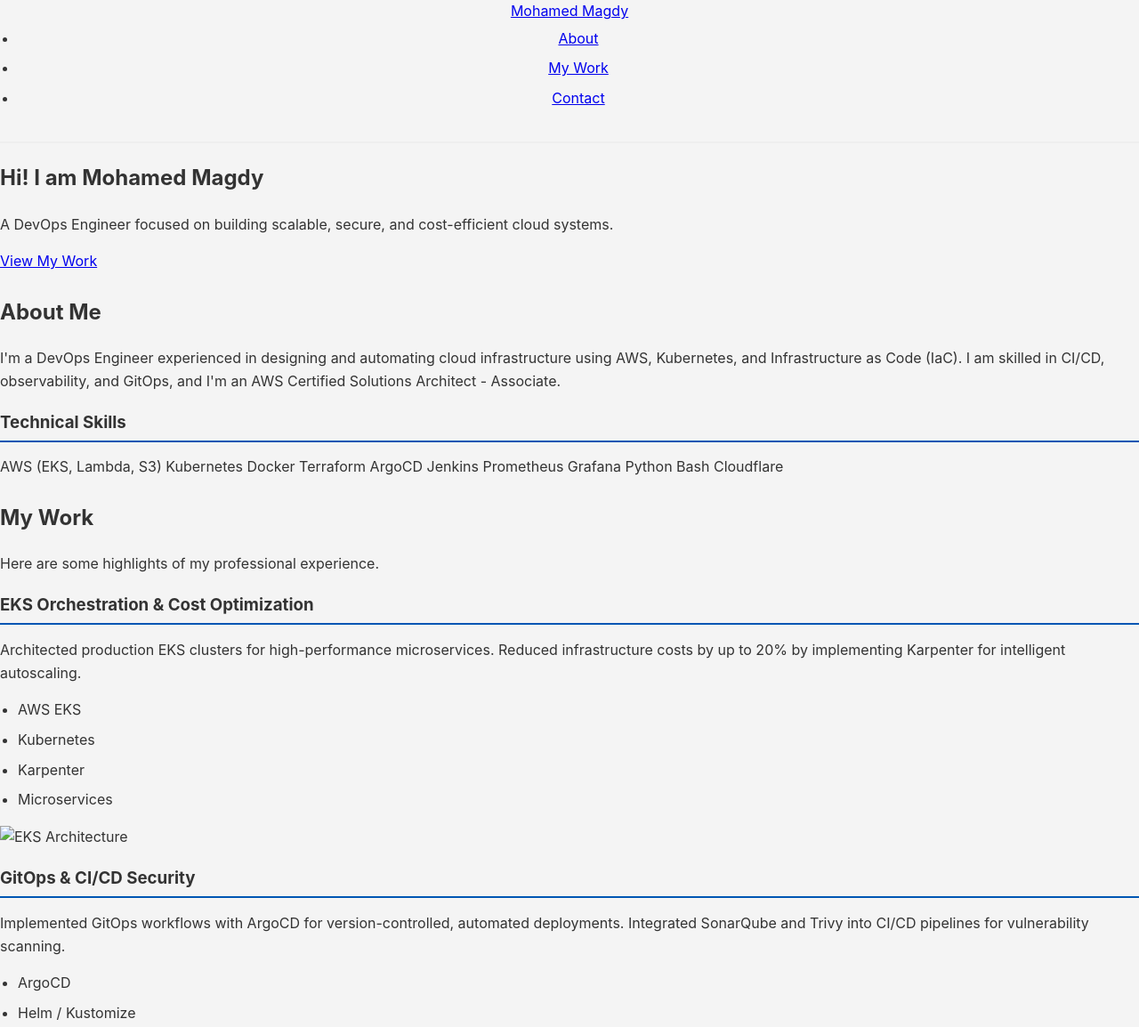
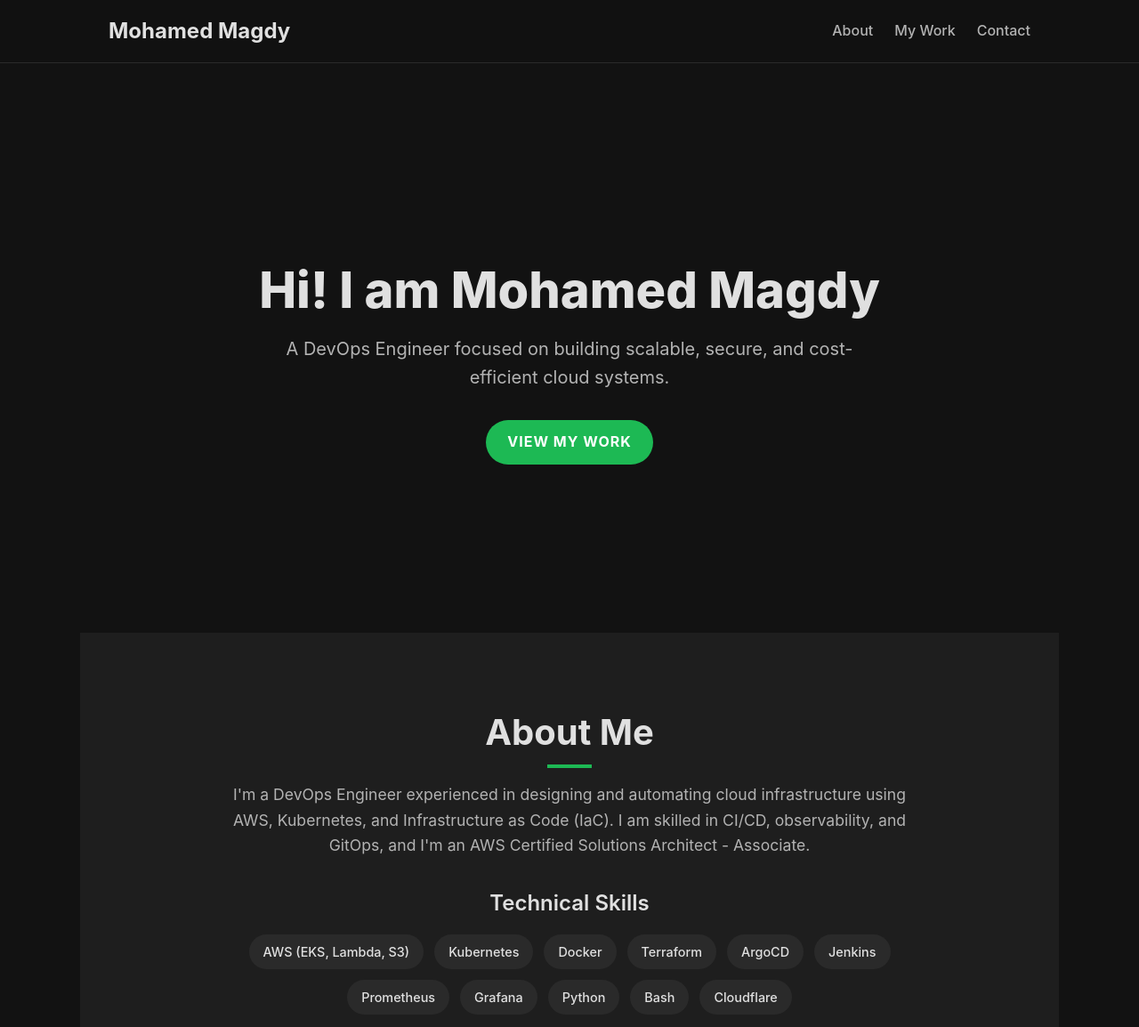
Before and after one commit to MohamedMagdy840/portfolio, a plain HTML site: page index.html in a window 1280 px wide. Shown: the top 1154 px of the page at 89% size. Drawn offline with Linux system fonts and the light colour scheme.

Commit message:
Update style.css

```diff
--- a/style.css
+++ b/style.css
@@ -1,156 +1,371 @@
-/* Basic Styles */
-body {
-    font-family: -apple-system, BlinkMacSystemFont, "Segoe UI", Roboto, "Helvetica Neue", Arial, sans-serif;
-    line-height: 1.6;
-    background-color: #f4f4f4;
-    color: #333;
+/* --- Root Variables --- */
+:root {
+  --bg-color: #121212;
+  --primary-text-color: #e0e0e0;
+  --secondary-text-color: #b3b3b3;
+  --primary-color: #1db954; /* A bright color, like Spotify green */
+  --card-bg-color: #1e1e1e;
+  --border-color: #2a2a2a;
+}
+
+/* --- Global Styles --- */
+*,
+*::before,
+*::after {
+  box-sizing: border-box;
   margin: 0;
   padding: 0;
 }
 
-.container {
-    max-width: 960px;
-    margin: 20px auto;
-    padding: 20px;
-    background-color: #ffffff;
-    border-radius: 8px;
-    box-shadow: 0 4px 12px rgba(0,0,0,0.05);
+html {
+  scroll-behavior: smooth;
+  scroll-padding-top: 5rem; /* Offset for sticky header */
 }
 
-/* Header */
-header {
-    text-align: center;
-    border-bottom: 2px solid #eee;
-    padding-bottom: 20px;
-    margin-bottom: 20px;
+body {
+  font-family: -apple-system, BlinkMacSystemFont, "Segoe UI", Roboto,
+    Helvetica, Arial, sans-serif;
+  background-color: var(--bg-color);
+  color: var(--primary-text-color);
+  line-height: 1.6;
 }
 
-header h1 {
-    margin: 0;
-    color: #111;
+img {
+  max-width: 100%;
+  display: block;
 }
 
-header h2 {
-    margin: 5px 0;
-    font-weight: 400;
-    color: #0056b3; /* Blue color for title */
+a {
+  text-decoration: none;
+  color: var(--primary-color);
+  transition: opacity 0.3s ease;
 }
 
-.contact-links {
-    font-size: 0.95em;
-    color: #555;
+a:hover {
+  opacity: 0.8;
 }
 
-.contact-links a {
-    color: #0056b3;
-    text-decoration: none;
-    margin: 0 5px;
+/* --- Utility & Section Styles --- */
+.section__title {
+  font-size: 2.5rem;
+  font-weight: 700;
+  margin-bottom: 1rem;
+  position: relative;
+  padding-bottom: 0.5rem;
 }
 
-.contact-links a:hover {
-    text-decoration: underline;
+/* Red line under "My Work" from your screenshot */
+.section__title::after {
+  content: "";
+  position: absolute;
+  bottom: 0;
+  left: 0;
+  width: 50px;
+  height: 4px;
+  background-color: var(--primary-color);
 }
 
-/* Sections */
-section {
-    margin-bottom: 25px;
+/* Center title for some sections */
+.about .section__title::after,
+.contact .section__title::after {
+  left: 50%;
+  transform: translateX(-50%);
 }
 
-section h3 {
-    color: #333;
-    border-bottom: 2px solid #0056b3;
-    padding-bottom: 5px;
-    margin-bottom: 15px;
+section {
+  padding: 5rem 2rem;
+  max-width: 1100px;
+  margin: 0 auto;
 }
 
-/* Skills */
-.skills-grid {
+/* --- Header & Navbar --- */
+.header {
+  position: sticky;
+  top: 0;
+  width: 100%;
+  background-color: rgba(18, 18, 18, 0.85);
+  backdrop-filter: blur(10px);
+  z-index: 1000;
+  border-bottom: 1px solid var(--border-color);
+}
+
+.navbar {
+  display: flex;
+  justify-content: space-between;
+  align-items: center;
+  max-width: 1100px;
+  margin: 0 auto;
+  padding: 1rem 2rem;
+}
+
+.navbar__logo {
+  font-size: 1.5rem;
+  font-weight: 700;
+  color: var(--primary-text-color);
+}
+
+.navbar__menu {
+  display: flex;
+  list-style: none;
+  gap: 1.5rem;
+}
+
+.navbar__link {
+  font-weight: 500;
+  color: var(--secondary-text-color);
+  transition: color 0.3s ease;
+}
+
+.navbar__link:hover {
+  color: var(--primary-color);
+  opacity: 1;
+}
+
+/* --- Hero Section --- */
+.hero {
+  min-height: 80vh;
+  display: grid;
+  place-items: center;
+  text-align: center;
+  padding-top: 7rem;
+}
+
+.hero__content {
+  max-width: 700px;
+}
+
+.hero__title {
+  font-size: 3.5rem;
+  font-weight: 800;
+  line-height: 1.2;
+  margin-bottom: 1rem;
+}
+
+.hero__description {
+  font-size: 1.25rem;
+  color: var(--secondary-text-color);
+  margin-bottom: 2rem;
+}
+
+.hero__button {
+  display: inline-block;
+  background-color: var(--primary-color);
+  color: #ffffff;
+  padding: 0.75rem 1.5rem;
+  border-radius: 50px;
+  font-weight: 700;
+  font-size: 1rem;
+  text-transform: uppercase;
+  letter-spacing: 1px;
+}
+
+/* --- About Section --- */
+.about {
+  background-color: var(--card-bg-color);
+  text-align: center;
+}
+
+.about__content {
+  max-width: 800px;
+  margin: 0 auto;
+}
+
+.about__description {
+  font-size: 1.1rem;
+  color: var(--secondary-text-color);
+  margin-bottom: 2rem;
+}
+
+.about__subtitle {
+  font-size: 1.5rem;
+  font-weight: 600;
+  margin-bottom: 1rem;
+  color: var(--primary-text-color);
+}
+
+.about__skills {
+  display: flex;
+  flex-wrap: wrap;
+  justify-content: center;
+  gap: 0.75rem;
+}
+
+.skill {
+  background-color: var(--border-color);
+  color: var(--primary-text-color);
+  padding: 0.5rem 1rem;
+  border-radius: 50px;
+  font-size: 0.9rem;
+  font-weight: 500;
+}
+
+/* --- Work Section --- */
+.work__description {
+  font-size: 1.1rem;
+  color: var(--secondary-text-color);
+  margin-bottom: 3rem;
+  max-width: 700px;
+}
+
+.work__grid {
+  display: grid;
+  gap: 2rem;
+}
+
+.work__box {
+  background-color: var(--card-bg-color);
+  border: 1px solid var(--border-color);
+  border-radius: 8px;
+  overflow: hidden;
   display: grid;
   grid-template-columns: 1fr 1fr;
-    gap: 20px;
+  align-items: center;
+  gap: 2rem;
+  padding: 2rem;
 }
 
-.skill-category {
-    background-color: #f9f9f9;
-    padding: 15px;
-    border-radius: 5px;
-    border: 1px solid #eee;
+/* Alternate grid direction */
+.work__box:nth-child(even) {
+  grid-template-columns: 1fr 1fr;
 }
 
-.skill-category strong {
-    display: block;
-    margin-bottom: 5px;
-    color: #111;
+.work__box:nth-child(even) .work__text {
+  order: 2;
 }
 
-.skill-category p {
-    margin: 0;
-    font-size: 0.9em;
+.work__box:nth-child(even) .work__image-box {
+  order: 1;
+}
+
+.work__text h3 {
+  font-size: 1.75rem;
+  font-weight: 700;
+  margin-bottom: 0.5rem;
+}
+
+.work__text p {
+  color: var(--secondary-text-color);
+  margin-bottom: 1rem;
+}
+
+.work__list {
+  list-style: none;
+  display: flex;
+  flex-wrap: wrap;
+  gap: 0.75rem;
+  margin-bottom: 1.5rem;
+}
+
+.work__list li {
+  font-size: 0.9rem;
+  font-weight: 500;
+  background-color: var(--bg-color);
+  border: 1px solid var(--border-color);
+  padding: 0.3rem 0.8rem;
+  border-radius: 50px;
+}
+
+.work__image-box {
+  background-color: #000;
+  border-radius: 8px;
+  overflow: hidden;
+  /* Placeholder aspect ratio */
+  aspect-ratio: 16 / 9;
+  display: grid;
+  place-items: center;
+  font-style: italic;
   color: #444;
 }
 
-/* Experience */
-.job {
-    margin-bottom: 20px;
+.work__image {
+  width: 100%;
+  height: 100%;
+  object-fit: cover;
+  /* Placeholder style */
+  background: #2a2a2a;
 }
 
-.job h4 {
-    margin-bottom: 0;
+/* --- Contact Section --- */
+.contact {
+  text-align: center;
 }
 
-.job-header {
-    display: flex;
-    justify-content: space-between;
-    font-style: italic;
-    color: #555;
-    margin-bottom: 10px;
+.contact__content {
+  max-width: 600px;
+  margin: 0 auto;
 }
 
-.job h5 {
-    font-weight: bold;
-    color: #333;
-    margin-top: 15px;
-    margin-bottom: 5px;
+.contact__description {
+  font-size: 1.25rem;
+  color: var(--secondary-text-color);
+  margin-bottom: 2rem;
 }
 
-ul {
-    padding-left: 20px;
-    margin-top: 5px;
+/* --- Footer --- */
+.footer {
+  background-color: var(--card-bg-color);
+  padding: 2rem;
+  border-top: 1px solid var(--border-color);
+  text-align: center;
 }
 
-li {
-    margin-bottom: 8px;
+.footer__content {
+  max-width: 1100px;
+  margin: 0 auto;
 }
 
-/* Education & Certificates */
-.education-item {
-    margin-bottom: 10px;
-}
-.education-item p {
-    margin: 2px 0;
+.footer__social-links {
+  display: flex;
+  justify-content: center;
+  gap: 1.5rem;
+  list-style: none;
+  margin-bottom: 1rem;
 }
 
-footer {
-    text-align: center;
-    margin-top: 30px;
-    padding-top: 15px;
-    border-top: 1px solid #eee;
-    font-size: 0.9em;
-    color: #777;
+.footer__social-link-item a {
+  font-weight: 500;
+  color: var(--secondary-text-color);
 }
 
-/* Responsive Design */
-@media (max-width: 768px) {
-    .container {
-        margin: 10px;
-        padding: 15px;
+.footer__social-link-item a:hover {
+  color: var(--primary-color);
 }
 
-    .skills-grid {
+.footer p {
+  font-size: 0.9rem;
+  color: var(--secondary-text-color);
+}
+
+/* --- Responsive Design --- */
+@media (max-width: 768px) {
+  .navbar__menu {
+    /* Basic mobile menu - can be improved with JS */
+    display: none;
+  }
+
+  .hero__title {
+    font-size: 2.5rem;
+  }
+
+  .hero__description {
+    font-size: 1.1rem;
+  }
+
+  .work__box,
+  .work__box:nth-child(even) {
     grid-template-columns: 1fr;
   }
 
-    .job-header {
-        flex-direction: column;
+  .work__box:nth-child(even) .work__text {
+    order: 1; /* Reset order */
+  }
+
+  .work__box:nth-child(even) .work__image-box {
+    order: 2; /* Reset order */
+  }
+
+  .work__image-box {
+    /* Hide placeholder images on mobile if they are distracting */
+     display: none;
   }
 }
```
Lines whose indentation alone changed are shown as unchanged.
